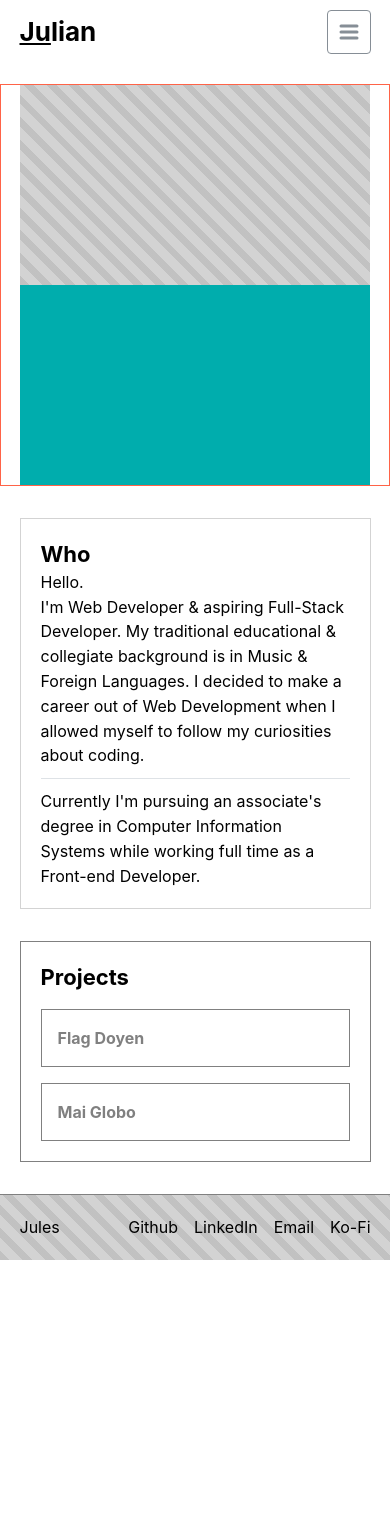
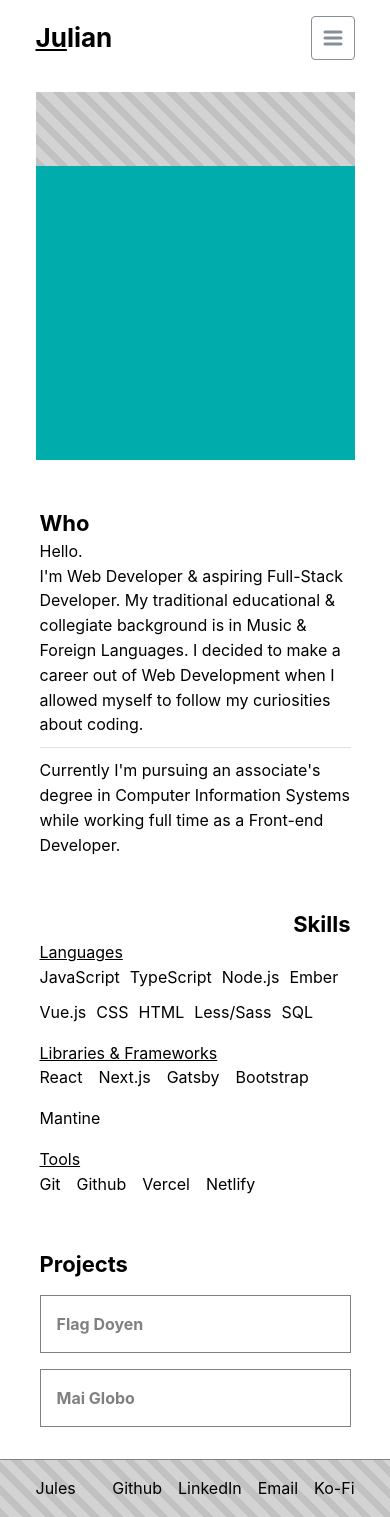
Before and after one commit to Jufrench/ju4, a Next.js app: page / in a window 390 px wide. Before the commit the page ends 1260 px from the top, so only its background shows below. Built offline with nearby package versions, Linux system fonts and the light colour scheme.

Commit message:
Sections in place w/ content. Only mobile so far

```diff
--- a/src/pages/index.tsx
+++ b/src/pages/index.tsx
@@ -4,8 +4,8 @@
 // import styles from "@/styles/Home.module.css";
 
 import { rem, Center, Container, SimpleGrid, Grid, Space, Box,
-  ActionIcon, Stack, Title, Group, Anchor, Text, Divider, Card } from '@mantine/core';
-import { useMediaQuery } from '@mantine/hooks';
+  ActionIcon, Stack, Title, Group, Anchor, Text, Divider, Card, Drawer, NavLink } from '@mantine/core';
+import { useMediaQuery, useDisclosure } from '@mantine/hooks';
 import { IconMenu2 } from '@tabler/icons-react';
 import { ReactNode } from "react";
 
@@ -41,12 +41,30 @@
 };
 
 const HeaderMobile = () => {
+  const [opened, { open, close }] = useDisclosure(false);
+  const navText = ['Home', 'About', 'Project', 'Contact'];
+
+  const navItems = navText.map(label => (
+    <NavLink key={label} label={label} color="black" style={{fontWeight: 700}}/>
+  ))
+
+  const MobileDrawerMenu = () => {
+    return (
+      <Drawer opened={opened} onClose={close}>
+        <Stack style={{color:"black"}} justify="center">
+          {navItems}
+        </Stack>
+      </Drawer>
+    )
+  };
+
   return (
     <header>
-      <Group style={{width: "90%", padding: `${rem(10)} 0`, margin: "0 auto"}} justify="space-between">
+      <Group p="md" style={{width: "90%", margin: "0 auto"}} justify="space-between">
         <Title order={1} size="h2"><span style={{textDecoration: "underline"}}>Ju</span><span>lian</span></Title>
-        <ActionIcon variant="outline" color="gray" size="xl"><IconMenu2 stroke={3} /></ActionIcon>
+        <ActionIcon variant="outline" color="gray" size="xl" onClick={open}><IconMenu2 stroke={3} /></ActionIcon>
       </Group>
+      <MobileDrawerMenu />
     </header>
   )
 };
@@ -68,17 +86,31 @@
     //   </Container>
     // </Center>
     // ================
-    <Center component="section" style={{border: '1px solid tomato'}}>
-      <Stack style={{width: sectionContentWidth, ...heroStyle}} gap={0}>
+    <Center component="section">
+      <Stack p="md" style={{width: sectionContentWidth, ...heroStyle}} gap={0}>
         {/* <Box bg="gray" style={{height: "30%"}}></Box> */}
         <Box
           style={{
-            height: "50%",
+            height: "20%",
             background: 'repeating-linear-gradient(45deg, rgba(51, 51, 51, 0.3), rgba(51, 51, 51, 0.3) 7px, lightgray 5px, lightgray 16px)'
           }}/>
         <Box bg="#00adad" style={{flexGrow: 1}}></Box>
       </Stack>
     </Center>
+  )
+}
+
+const WhoAmI = () => {
+  const whoStyle = {
+    border: '1px solid lightgray'
+  };
+
+  return (
+    <>
+      <About />
+      {/* <Divider my="xs" /> */}
+      <Skills />
+    </>
   )
 }
 
@@ -89,12 +121,66 @@
 
   return (
     <Center component="section">
-      <Stack style={{...sectionContentStyle, ...aboutStyle}} gap={0}>
-        <Title size="h3">Who</Title>
+      <Stack style={{...sectionContentStyle}} gap={0}>
+        <Title order={3} size="h3">Who</Title>
         <Text>Hello.</Text>
         <Text>I'm Web Developer & aspiring Full-Stack Developer. My traditional educational & collegiate background is in Music & Foreign Languages. I decided to make a career out of Web Development when I allowed myself to follow my curiosities about coding.</Text>
         <Divider my="xs" />
         <Text>Currently I'm pursuing an associate's degree in Computer Information Systems while working full time as a Front-end Developer.</Text>
+      </Stack>
+    </Center>
+  )
+}
+
+const Skills = () => {
+  const languages = ['JavaScript', 'TypeScript', 'Node.js', 'Ember', 'Vue.js', 'CSS', 'HTML', 'Less/Sass', 'SQL']
+    .map((lang, index, arr) => {
+      return (
+        <Box key={index} component="span">
+          <Text style={{lineHeight: 1}} span>{lang}</Text>
+          {index !== arr.length - 1 && <Divider orientation="vertical" />}
+        </Box>
+      )
+    });
+
+  const librariesAndFrameworks = ['React', 'Next.js', 'Gatsby', 'Bootstrap', 'Mantine']
+    .map((lib, index, arr) => {
+      return (
+        <Box key={index} component="span">
+          <Text style={{lineHeight: 1}} span>{lib}</Text>
+          {index !== arr.length - 1 && <Divider orientation="vertical" />}
+        </Box>
+      )
+    });
+
+  const tools = ['Git', 'Github', 'Vercel', 'Netlify']
+    .map((tool, index, arr) => {
+      return (
+        <Box key={index} component="span">
+          <Text style={{lineHeight: 1}} span>{tool}</Text>
+          {index !== arr.length - 1 && <Divider orientation="vertical" />}
+        </Box>
+      )
+    });
+
+  return (
+    <Center component="section">
+      <Stack style={{...sectionContentStyle}} gap={0}>
+        <Title order={3} size="h3" style={{textAlign: "right"}}>Skills</Title>
+        <Stack>
+          <Box>
+            <Text td="underline">Languages</Text>
+            <Group gap="xs">{languages}</Group>
+          </Box>
+          <Box>
+            <Text td="underline">Libraries & Frameworks</Text>
+            <Group>{librariesAndFrameworks}</Group>
+          </Box>
+          <Box>
+            <Text td="underline">Tools</Text>
+            <Group>{tools}</Group>
+          </Box>
+        </Stack>
       </Stack>
     </Center>
   )
@@ -126,15 +212,17 @@
   //   </Center>
   // )
   // ===================
+  const projects = props.projectList.map((project: string) => {
+    return (
+      <ProjectItem key={project} projectName={project} />
+    );
+  });
+
   return (
     <Center component="section">
-      <SimpleGrid style={{...sectionContentStyle, ...projectsStyle}} spacing="md">
+      <SimpleGrid style={{...sectionContentStyle}} spacing="md">
         <Title size="h3">Projects</Title>
-        {props.projectList.map((project: string) => {
-          return (
-            <ProjectItem key={project} projectName={project} />
-          );
-        })}
+        {projects}
       </SimpleGrid>
     </Center>
   )
@@ -179,7 +267,7 @@
   };
 
   const footerContentStyle = {
-    padding: `${rem(20)} 0`,
+    // padding: rem(20),
     width: '90%',
   };
 
@@ -189,7 +277,7 @@
 
   return (
     <Center component="footer" style={footerWrapperStyle}>
-      <Group style={footerContentStyle} justify="flex-end">
+      <Group p="md" style={footerContentStyle} justify="flex-end">
         <Text span style={{marginRight: "auto"}}>Jules</Text>
         <Group>
           {contactInfo.map((item: { [key:string]: string | ReactNode | undefined }, index) => (
@@ -211,109 +299,15 @@
         <link rel="icon" href="/favicon.ico" />
       </Head>
       <HeaderMobile />
-      {/* <Header /> */}
-      <Space h="lg" />
-      <Stack component="main" gap="xl">
+      <Stack gap="sm">
+        {/* <Space h="sm" /> */}
         <Hero />
+        {/* <WhoAmI /> */}
         <About />
+        <Skills />
         <Projects projectList={projectList} />
         <Footer />
       </Stack>
-      {/* <main className={`${styles.main} ${inter.className}`}>
-        <div className={styles.description}>
-          <p>
-            Get started by editing&nbsp;
-            <code className={styles.code}>src/pages/index.tsx</code>
-          </p>
-          <div>
-            <a
-              href="https://vercel.com?utm_source=create-next-app&utm_medium=default-template&utm_campaign=create-next-app"
-              target="_blank"
-              rel="noopener noreferrer"
-            >
-              By{" "}
-              <Image
-                src="/vercel.svg"
-                alt="Vercel Logo"
-                className={styles.vercelLogo}
-                width={100}
-                height={24}
-                priority
-              />
-            </a>
-          </div>
-        </div>
-
-        <div className={styles.center}>
-          <Image
-            className={styles.logo}
-            src="/next.svg"
-            alt="Next.js Logo"
-            width={180}
-            height={37}
-            priority
-          />
-        </div>
-
-        <div className={styles.grid}>
-          <a
-            href="https://nextjs.org/docs?utm_source=create-next-app&utm_medium=default-template&utm_campaign=create-next-app"
-            className={styles.card}
-            target="_blank"
-            rel="noopener noreferrer"
-          >
-            <h2>
-              Docs <span>-&gt;</span>
-            </h2>
-            <p>
-              Find in-depth information about Next.js features and&nbsp;API.
-            </p>
-          </a>
-
-          <a
-            href="https://nextjs.org/learn?utm_source=create-next-app&utm_medium=default-template&utm_campaign=create-next-app"
-            className={styles.card}
-            target="_blank"
-            rel="noopener noreferrer"
-          >
-            <h2>
-              Learn <span>-&gt;</span>
-            </h2>
-            <p>
-              Learn about Next.js in an interactive course with&nbsp;quizzes!
-            </p>
-          </a>
-
-          <a
-            href="https://vercel.com/templates?framework=next.js&utm_source=create-next-app&utm_medium=default-template&utm_campaign=create-next-app"
-            className={styles.card}
-            target="_blank"
-            rel="noopener noreferrer"
-          >
-            <h2>
-              Templates <span>-&gt;</span>
-            </h2>
-            <p>
-              Discover and deploy boilerplate example Next.js&nbsp;projects.
-            </p>
-          </a>
-
-          <a
-            href="https://vercel.com/new?utm_source=create-next-app&utm_medium=default-template&utm_campaign=create-next-app"
-            className={styles.card}
-            target="_blank"
-            rel="noopener noreferrer"
-          >
-            <h2>
-              Deploy <span>-&gt;</span>
-            </h2>
-            <p>
-              Instantly deploy your Next.js site to a shareable URL
-              with&nbsp;Vercel.
-            </p>
-          </a>
-        </div>
-      </main> */}
     </>
   );
 }
```
